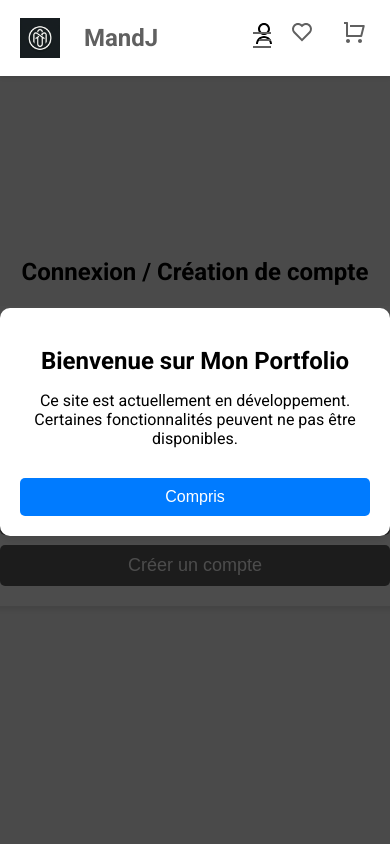
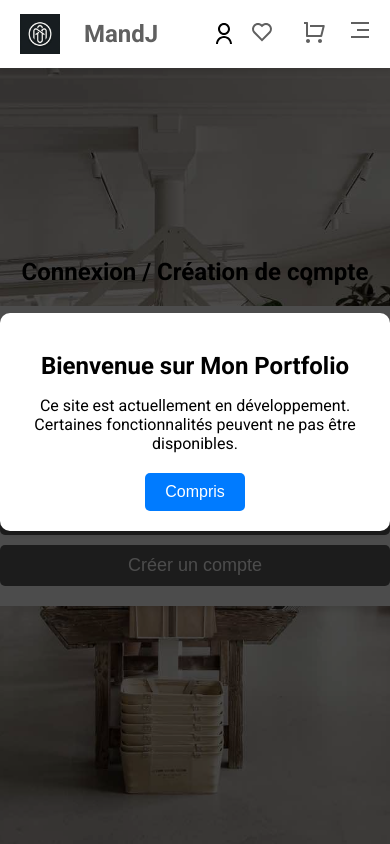
Before and after one commit to josephlemaitre985/cvwebsite, a React (Create React App) app: page /connexion in a window 390 px wide. Shown: the top 844 px of the page. Built offline with nearby package versions, Linux system fonts and the light colour scheme.

Commit message:
header/connexion

```diff
--- a/src/components/Header/Header.css
+++ b/src/components/Header/Header.css
@@ -116,7 +116,7 @@ header {
     cursor: pointer;
     font-size: 24px; /* Taille appropriée pour l'icône hamburger */
     padding: 8px;
-    margin-left: 70px
+
 }
 
 .menu-button:hover {
@@ -141,17 +141,21 @@ header {
     }
 
     .menu-button {
-        display: block; /* Affiche le bouton de menu sur les petits écrans */
-        z-index: 1100; /* Assure qu'il est au-dessus des autres éléments */
-        color: #606060; /* Assure que la couleur est visible sur le fond */
+        display: block;
+        position: absolute; /* Position absolue pour un meilleur contrôle */
+        top: 10px; /* Aligné avec les icônes */
+        right: 10px; /* À l'extrême droite de l'en-tête */
+        z-index: 1100;
+        color: #606060;
+
     }
 
     .header-icons {
-        position: absolute; /* Ajustement pour que les icônes restent dans l'en-tête */
-        top: 10px; /* Espace par rapport au haut de l'en-tête */
-        right: 10px; /* Espace par rapport au côté droit de l'en-tête */
-        flex-direction: row; /* Icônes disposées horizontalement */
-        z-index: 1050; /* S'assure que les icônes sont au-dessus des autres éléments */
+        position: absolute;
+        top: 10px;
+        right: 50px; /* Ajusté pour décaler les icônes vers la gauche */
+        flex-direction: row;
+        z-index: 1050;
     }
 
 
--- a/src/pages/Connexion/Connexion.css
+++ b/src/pages/Connexion/Connexion.css
@@ -7,9 +7,14 @@
   justify-content: center;
   height: 100vh;
   background-color: #f9f9f9;
+  background-image: url('../../images/image-connexion.jpeg'); /* Chemin relatif à l'emplacement de votre fichier CSS */
+  background-size: cover; /* Assure que l'image couvre toute la zone sans se répéter */
+  background-position: center; /* Centre l'image */
+  background-repeat: no-repeat; /* Empêche l'image de se répéter */
+  background-color: #f9f9f9; /* Couleur de fond si l'image ne charge pas */
 }
 
-form {
+.connexion-page form {
   padding: 20px;
   background: white;
   border-radius: 10px;
@@ -18,17 +23,17 @@ form {
   max-width: 400px;
 }
 
-.form-group {
+.connexion-page .form-group {
   margin-bottom: 15px;
 }
 
-.form-group label {
+.connexion-page .form-group label {
   display: block;
   margin-bottom: 5px;
   font-weight: 500;
 }
 
-.form-group input {
+.connexion-page .form-group input {
   width: 100%;
   padding: 10px;
   border-radius: 5px;
@@ -36,7 +41,7 @@ form {
   font-size: 16px;
 }
 
-button {
+.connexion-page button {
   width: 100%;
   background-color: #606060; /* Gris élégant */
   color: white;
@@ -46,11 +51,11 @@ button {
   cursor: pointer;
   font-size: 18px;
   font-weight: 500;
-  margin-top: 10px; /* Espace supplémentaire entre les boutons */
+  margin-top: 10px; /*Espace supplémentaire entre les boutons */
   transition: background-color 0.3s ease, box-shadow 0.3s ease;
 }
 
-button:hover {
+.connexion-page button:hover {
   background-color: #484848; /* Gris plus foncé au survol */
   box-shadow: 0 2px 8px rgba(0, 0, 0, 0.2);
 }
```
Also changed, not shown: src/images/image-connexion.jpeg (added).
